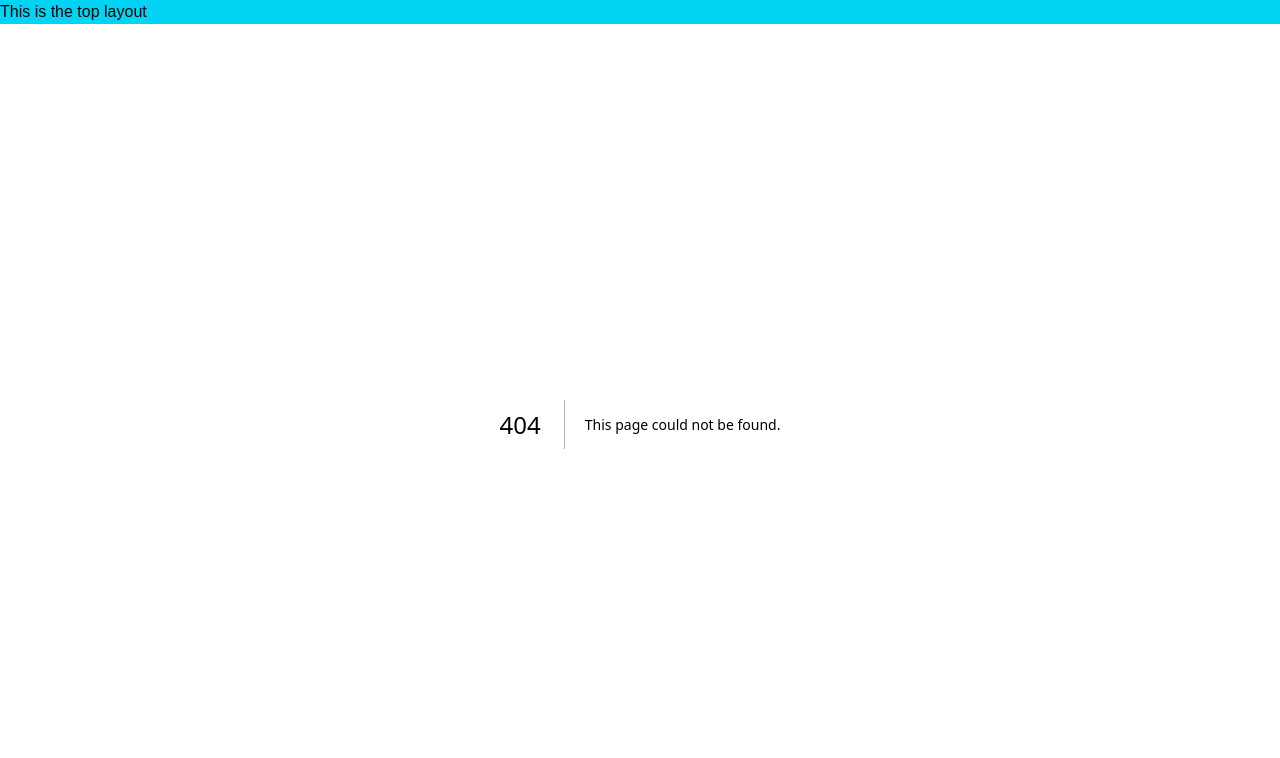
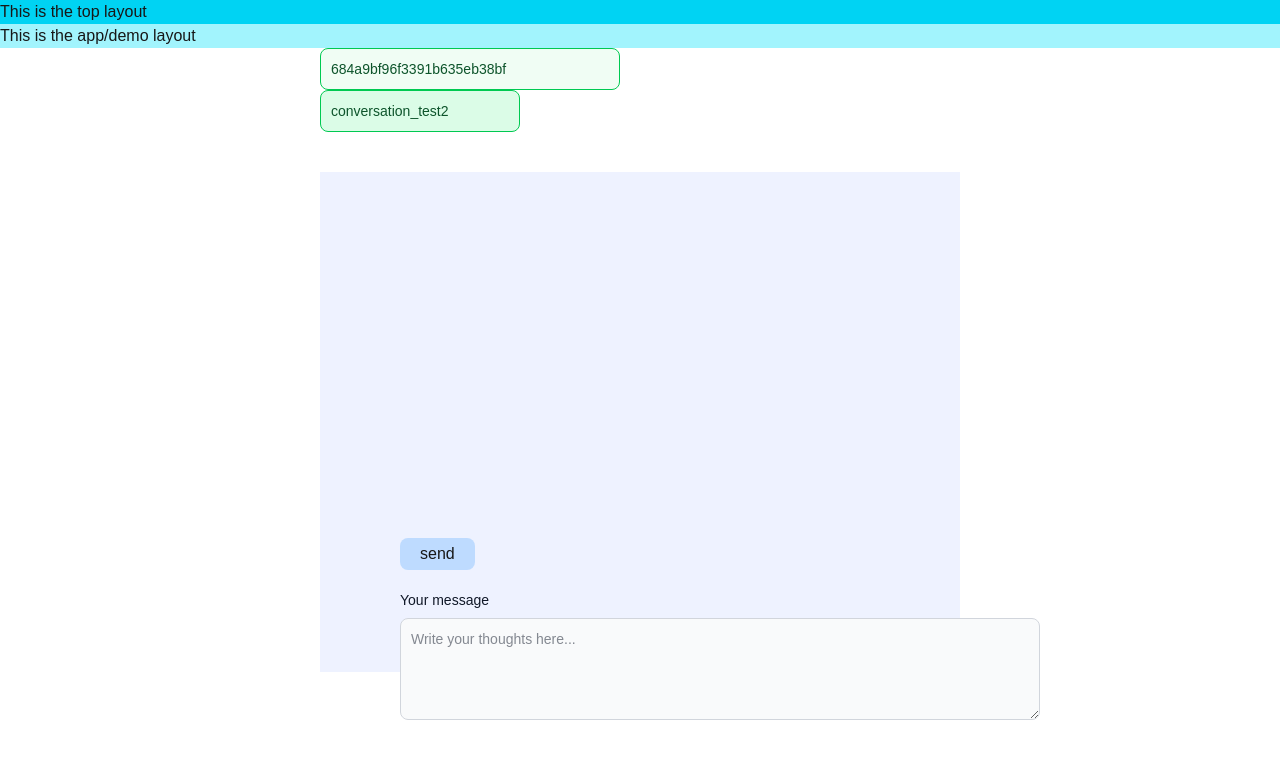
Before and after one commit to kiramario/nextjs_demo, a Next.js app: page /demo/ai_chat in a window 1280 px wide. Before the commit this address had no page. Shown: the top 758 px of the page. Built offline with nearby package versions, Linux system fonts and the light colour scheme.

Commit message:
2025.06.04 1. add ai chat page demo

```diff
--- a/_components/in2urheart_api/Ai_Handler.tsx
+++ b/_components/in2urheart_api/Ai_Handler.tsx
@@ -28,3 +28,79 @@ export async function stt(audio_blob: Blob) {
         })
         .catch(err => console.error(err));
 }
+
+export async function chat_message(data: any) {
+    const decoder = new TextDecoder('utf-8');
+
+    const char_id = data["char_id"];
+    const message = data["message"];
+
+    const data_str = JSON.stringify({
+        char_id: char_id,
+        msg: {
+            role: "user",
+            content: message
+        }
+    })
+
+    const options = {
+        method: 'POST',
+        headers: {
+            "Content-Type": "application/json;charset=utf-8",
+            "Authorization": 'Bearer xxx'
+        },
+        body: data_str
+    };
+
+
+    // function iteratorToStream(iterator) {
+    //     return new ReadableStream({
+    //         async pull(controller) {
+    //             const { value, done } = await iterator.next()
+
+    //             if (done) {
+    //                 controller.close()
+    //             } else {
+    //                 controller.enqueue(value)
+    //             }
+    //         },
+    //     })
+    // }
+
+
+    // const stream = iteratorToStream(iterator)
+
+    // return new Response(stream)
+
+
+    const fetch_res = await fetch(`${api_addr}/chat/${char_id}/messages`, options)
+        .then(response => response.body)
+        .then(body => {
+            // body 是ReadableStream
+
+            return body
+            /*
+            const reader = body?.getReader();
+
+            const process: any = ({ done, value }: {done: any, value: any}) => {
+                if (done) {
+                    console.log('Stream finished');
+                    return;
+                }
+                const text = decoder.decode(value);
+                console.log('Received data chunk', text);
+
+                return reader?.read().then(process);
+            }
+
+            reader?.read().then(process);
+            */
+        })
+        .catch(err => {
+            console.error(err)
+            // return {"err msg": "faild response, check log"}
+            return null
+        });
+
+    return new Response(fetch_res)
+}
--- /dev/null
+++ b/_components/utils.tsx
@@ -0,0 +1,7 @@
+
+
+const sleep = (ms: number) => new Promise((resolve) => setTimeout(() => resolve("ok"), ms));
+
+
+
+export { sleep }
--- a/app/api/in2urheart/[...slug]/route.tsx
+++ b/app/api/in2urheart/[...slug]/route.tsx
@@ -1,5 +1,5 @@
 import type { NextRequest, NextResponse } from 'next/server'
-import { stt } from "@/_components/in2urheart_api/Ai_Handler"
+import { stt, chat_message} from "@/_components/in2urheart_api/Ai_Handler"
 
 
 // 定义请求参数的类型
@@ -48,7 +48,10 @@ export async function POST(request: NextRequest, { params }: { params: Params })
         const stt_res = await stt(audio_blob)
 
         return Response.json(stt_res)
-
+    } else if (full_slug == "ai/chat/messages") {
+        const data = await request.json()
+        const chat_res = await chat_message(data)
+        return chat_res
     } else {
         return Response.json({
             "msg": `POST success ${full_slug}`
--- /dev/null
+++ b/app/demo/ai_chat/page.tsx
@@ -0,0 +1,168 @@
+"use client"
+import * as React from "react"
+import { sleep } from "@/_components/utils"
+
+const ChatMsg = ({
+  msg, role
+}: {msg: string, role: string}) => {
+
+    return (() => {
+        if (role == "user") {
+            return <div className="flex justify-end mb-4">
+                <span className="block text-sm text-gray-800  rounded-lg bg-gray-200 w-fit px-4 py-2 font-medium">Me: {msg}</span>
+            </div>
+        } else {
+            return <div className="flex justify-start ">
+                <span className="block font-medium px-4  py-2 mb-4 text-sm text-yellow-800 rounded-lg bg-yellow-200 w-fit">AI: {msg}</span>
+            </div>
+        }
+    })()
+};
+
+
+type Msg_Type = {
+  role: string;
+  msg: string;
+};
+
+
+export default function Page() {
+
+    const [hMsg, setHMsg] = React.useState([] as Array<Msg_Type>)
+
+    const [uMsg, setUMsg] = React.useState("")
+    const [charId, setCharId] = React.useState("684a9bf96f3391b635eb38bf")
+    const [charName, setCharName] = React.useState("conversation_test2")
+
+    // const chat_textarea: React.Ref<HTMLTextAreaElement> = React.useRef({} as HTMLTextAreaElement)
+    // const chat_id_input: React.Ref<HTMLInputElement> = React.useRef({} as HTMLInputElement)
+
+    const handleMessageChange = (event: React.ChangeEvent<HTMLTextAreaElement>) => {
+        setUMsg(event.target.value);
+    };
+
+    const handleCharIdChange = (event: React.ChangeEvent<HTMLInputElement>) => {
+        setCharId(event.target.value);
+    };
+
+    const handleCharNamedChange = (event: React.ChangeEvent<HTMLInputElement>) => {
+        setCharName(event.target.value);
+    };
+
+    const sendUMsg = () => {
+        if (charId.length == 0) {
+            alert("charId empty")
+            return
+        }
+
+        if (uMsg.length == 0) {
+            alert("uMsg empty")
+            return
+        }
+
+        setHMsg([...hMsg, {"role": "user", "msg": uMsg}])
+
+        setUMsg("")
+
+        const options = {
+            method: 'POST',
+            headers: {},
+            body: JSON.stringify({
+                "char_id": charId,
+                "message": uMsg
+            })
+        };
+
+        const decoder = new TextDecoder('utf-8');
+
+        fetch("/api/in2urheart/ai/chat/messages", options)
+            .then(response => response.body)
+            .then(body => {
+
+                const reader = body?.getReader();
+
+                const process: any = async ({ done, value }: {done: any, value: any}) => {
+                    if (!done) {
+                        await sleep(500)
+                        const text = decoder.decode(value).replace(/data: /g, "").trim();
+
+
+                        setHMsg((prevState) => {
+                            console.log(`text = ${text}`)
+                            // debugger
+
+                            const without_last_hMsg: Array<Msg_Type> = prevState.slice(0, -1)
+                            const last_replay: Msg_Type = prevState[prevState.length - 1]
+
+                            if (last_replay.role == "user") {
+                                return [...prevState, {role: "ai", msg: text}]
+                            } else {
+                                return [...without_last_hMsg, {role: "ai", msg: last_replay.msg + text}]
+
+                            }
+                        });
+
+                        reader?.read().then(process);
+                    } else {
+                        console.log('Stream finished');
+                        return;
+                    }
+                }
+
+                reader?.read().then(process);
+
+            })
+            .catch(err => console.error("[microPhoneAndSpeaker speech_rec] error: ", err));
+
+    }
+
+    // const start_stream_1 = async () => {
+    //     const eventSource = new EventSource('http://127.0.0.1:8111/stream');
+
+    //     eventSource.onopen = function(){
+    //         alert('connection readyState: '+ eventSource.readyState);
+    //     };
+
+
+    //     // 监听消息事件
+    //     eventSource.onmessage = function(event) {
+    //         console.log("Received:", event.data);
+    //         Object.assign(msgs, {"content": msgs.content + "\n" + event.data})
+    //         //console.log(JSON.parse(event.data)); // 如果fastapi返回json字符串
+    //     };
+
+    //     eventSource.addEventListener("close", (event) => {
+    //         console.log("Received close event");
+    //         Object.assign(msgs, {"content": msgs.content + "\nfinish receive"})
+    //         eventSource.close();
+    //     });
+
+    // }
+
+    React.useEffect(() => {
+
+    }, [])
+
+    const chat_items = hMsg.map((msg, index) => {
+        return <ChatMsg msg={msg.msg} role={msg.role} key={index} />
+    });
+
+    return (
+        <>
+            <div className="w-1/2 mx-auto mb-6">
+                <input onChange={handleCharIdChange} value={charId} type="text"  className="w-[300px] bg-green-50 border border-green-500 text-green-900  placeholder-green-700 text-sm rounded-lg focus:ring-green-500 focus:border-green-500 block p-2.5" placeholder="chat id" />
+                <input onChange={handleCharNamedChange} value={charName} type="text"  className="w-[200px] bg-green-100 border border-green-500 text-green-900  placeholder-green-700 text-sm rounded-lg focus:ring-green-500 focus:border-green-500 block p-2.5" placeholder="chat name" />
+            </div>
+
+            <div className="w-1/2 mx-auto mt-10 h-[500px] overflow-y-auto bg-indigo-50 px-10 py-5">
+                {chat_items}
+            </div>
+
+            <div className="w-1/2 mx-auto mt-10 fixed bottom-20 left-100">
+                <span onClick={sendUMsg} className="block px-5 py-1 mb-5 bg-blue-200 rounded-lg w-fit cursor-pointer">send</span>
+                <label htmlFor="message" className="block mb-2 text-sm font-medium text-gray-900">Your message</label>
+                <textarea onChange={handleMessageChange} value={uMsg} id="message" rows="4" className="block p-2.5 w-full text-sm text-gray-900 bg-gray-50 rounded-lg border border-gray-300 focus:ring-blue-500 focus:border-blue-500 " placeholder="Write your thoughts here..."></textarea>
+            </div>
+        </>
+    )
+}
--- a/app/demo/mediaStream/RtcRecord.tsx
+++ b/app/demo/mediaStream/RtcRecord.tsx
@@ -108,6 +108,19 @@ export default function RtcRecord() {
         aRef.current!.click();
     }
 
+    const download_wav_audio = async () => {
+        const buf = await recorder.current.getBlob().arrayBuffer();
+        const arrB = await arrayBufferToWav(buf, 44100, 1)
+        const blob = new Blob([arrB], { 'type' : 'audio/wav; codecs=MS_PCM' });
+
+        const file = new File([blob], getFileName('wav'));
+
+        const url = window.URL.createObjectURL(file);
+        aRef.current!.href = url;
+        aRef.current!.download = file.name;
+        aRef.current!.click();
+    }
+
     const release_micro = async () => {
 
     }
@@ -189,6 +202,7 @@ export default function RtcRecord() {
                 <button onClick = {stop_recording} className="cursor-pointer bg-blue-200 px-5 py-2 text-[#fff] font-bold mt-1 rounded-xl">Stop Recording</button>
                 <button onClick = {release_micro} className="cursor-pointer bg-blue-400 px-5 py-2 text-[#fff] font-bold mt-1 rounded-xl">Release Microphone</button>
                 <button onClick = {download_audio} className="cursor-pointer bg-blue-600 px-5 py-2 text-[#fff] font-bold mt-1 rounded-xl">download audio</button>
+                <button onClick = {download_wav_audio} className="cursor-pointer bg-blue-300 px-5 py-2 text-[#fff] font-bold mt-1 rounded-xl">download audio</button>
                 <button onClick = {speech_rec} className="cursor-pointer bg-cyan-200 px-5 py-2 text-[#fff] font-bold mt-1 rounded-xl">fastapi server SST</button>
             </div>
 
```
